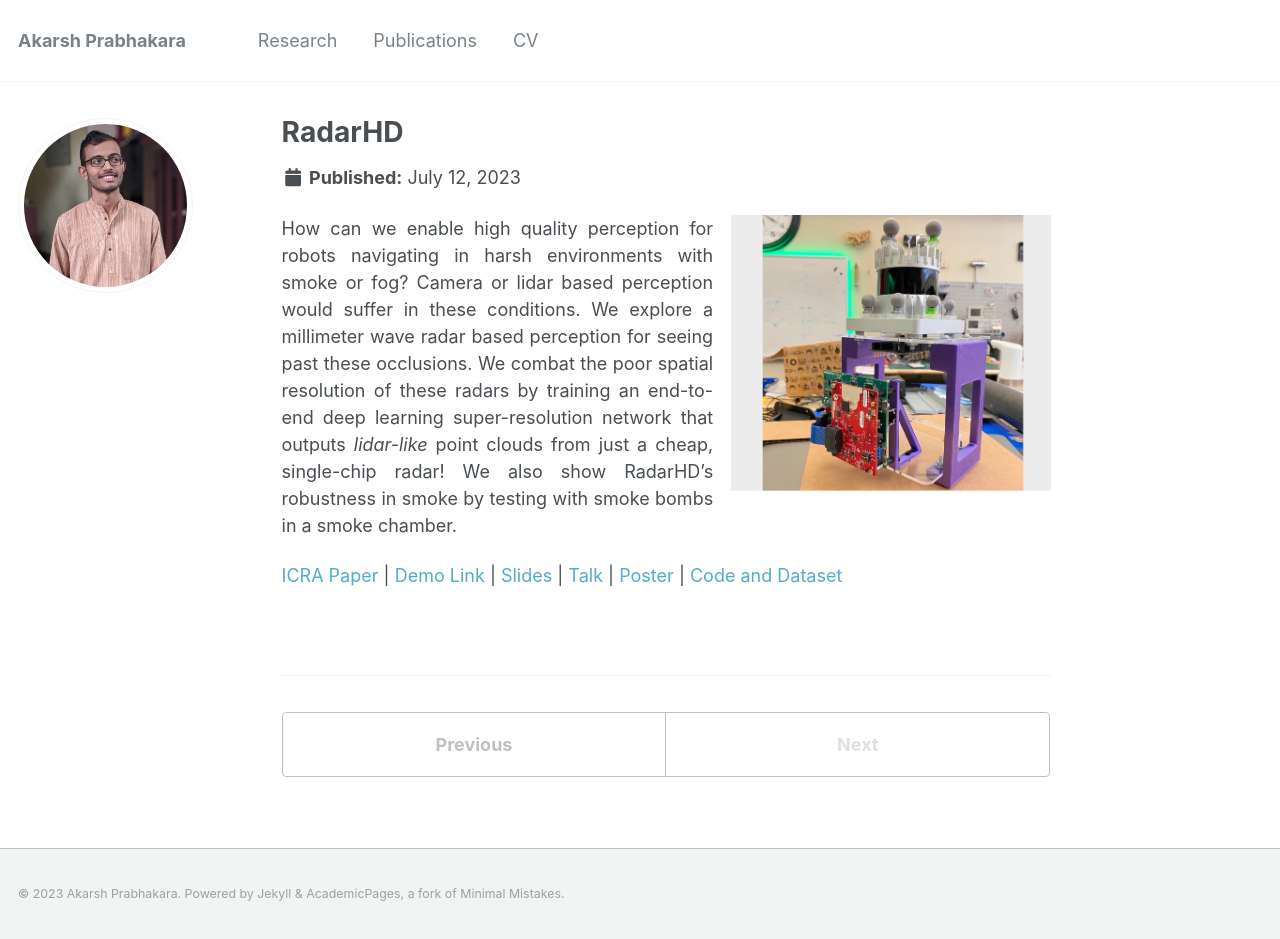
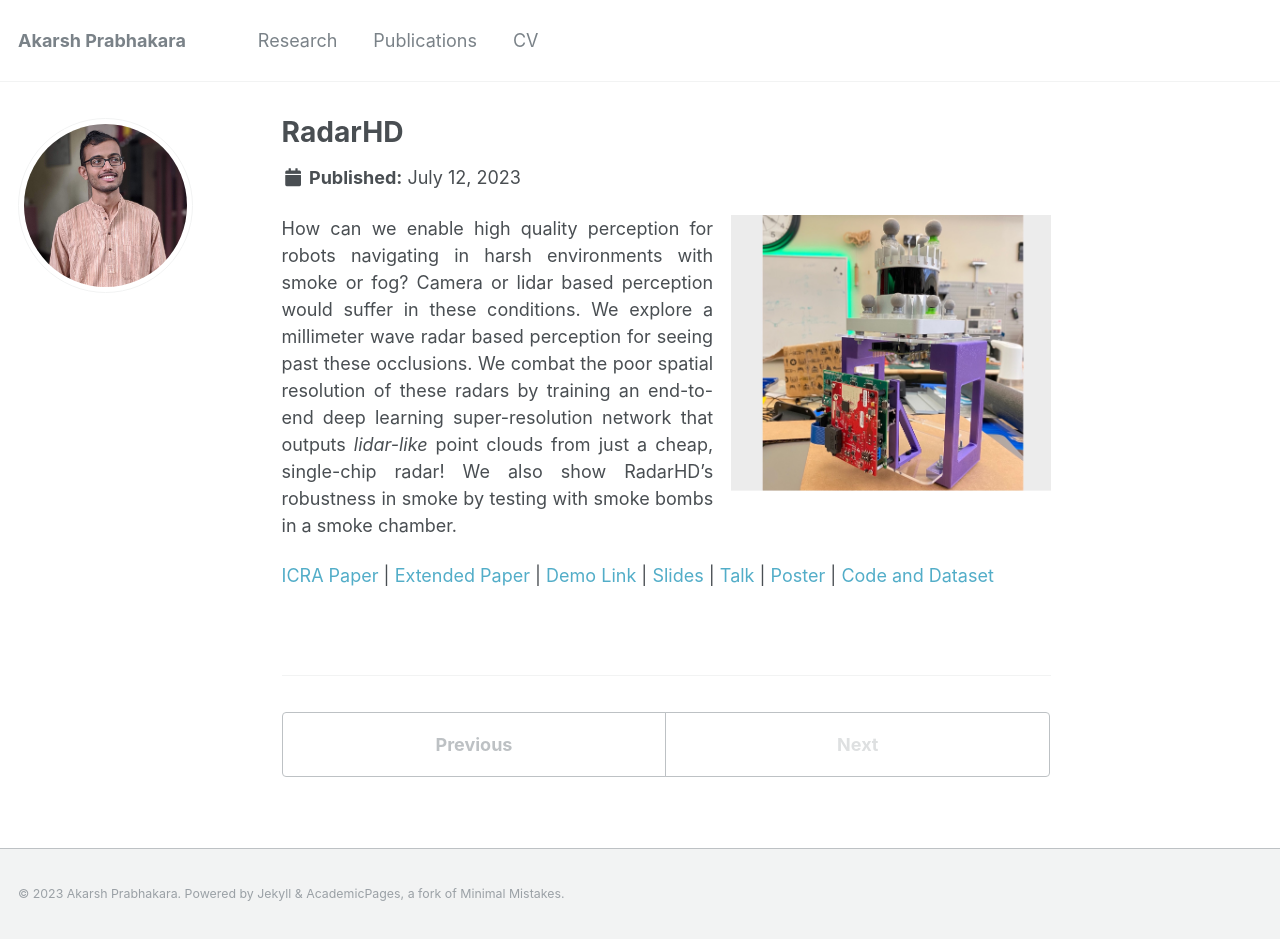
Before and after one commit to akarsh-prabhakara/akarsh-prabhakara.github.io, a Jekyll site: the page built from _projects/4-radarhd.md, in a window 1280 px wide. Built offline with Jekyll 4.4.1, drawn with Linux system fonts in a browser that asks for light colours.

Commit message:
Update 4-radarhd.md

```diff
--- a/_projects/4-radarhd.md
+++ b/_projects/4-radarhd.md
@@ -10,6 +10,7 @@ excerpt: |
  {: .text-justify}
 
  [ICRA Paper](/files/radarhd-icra23.pdf){: style="text-decoration:none;"} &#124;
+ [Extended Paper](https://arxiv.org/abs/2206.09273){: style="text-decoration:none;"} &#124;
  [Demo Link](https://www.youtube.com/watch?v=me8ozpgyy0M){: style="text-decoration:none;"} &#124;
  [Slides](https://docs.google.com/presentation/d/10PZ3w1gmvSjGArqaNUhJiEY29zo8bQZU/edit?usp=sharing&ouid=111709944551033943094&rtpof=true&sd=true){: style="text-decoration:none;"} &#124;
  [Talk](https://drive.google.com/file/d/1YJ_7sYA-DEketsJbUBbzHp7P4u8hBVye/view?usp=sharing){: style="text-decoration:none;"} &#124;
@@ -22,6 +23,7 @@ excerpt: |
  {: .text-justify}
 
  [ICRA Paper](/files/radarhd-icra23.pdf){: style="text-decoration:none;"} &#124;
+ [Extended Paper](https://arxiv.org/abs/2206.09273){: style="text-decoration:none;"} &#124;
  [Demo Link](https://www.youtube.com/watch?v=me8ozpgyy0M){: style="text-decoration:none;"} &#124;
  [Slides](https://docs.google.com/presentation/d/10PZ3w1gmvSjGArqaNUhJiEY29zo8bQZU/edit?usp=sharing&ouid=111709944551033943094&rtpof=true&sd=true){: style="text-decoration:none;"} &#124;
  [Talk](https://drive.google.com/file/d/1YJ_7sYA-DEketsJbUBbzHp7P4u8hBVye/view?usp=sharing){: style="text-decoration:none;"} &#124;
```
